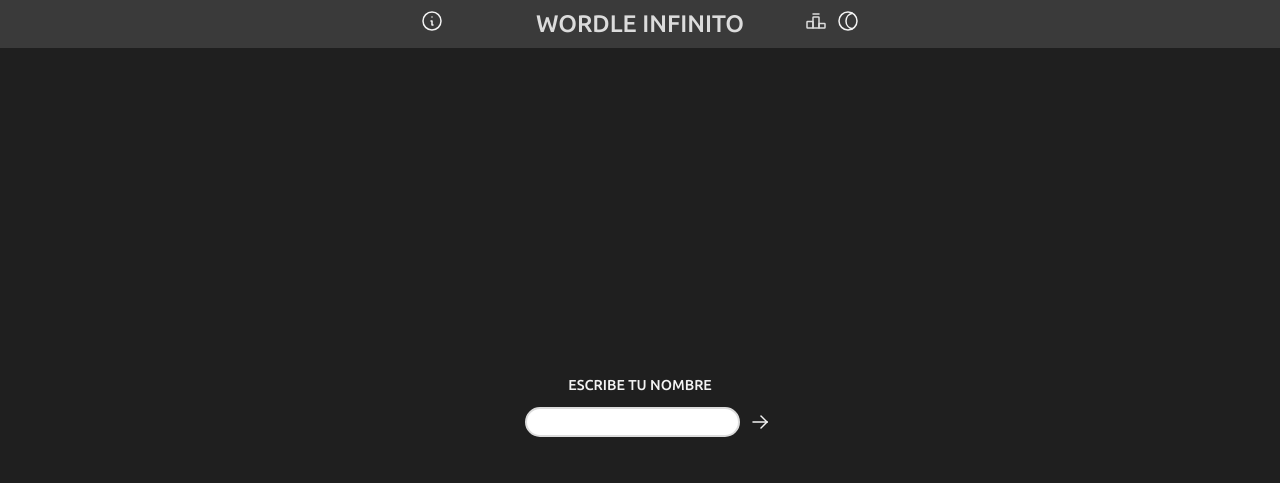
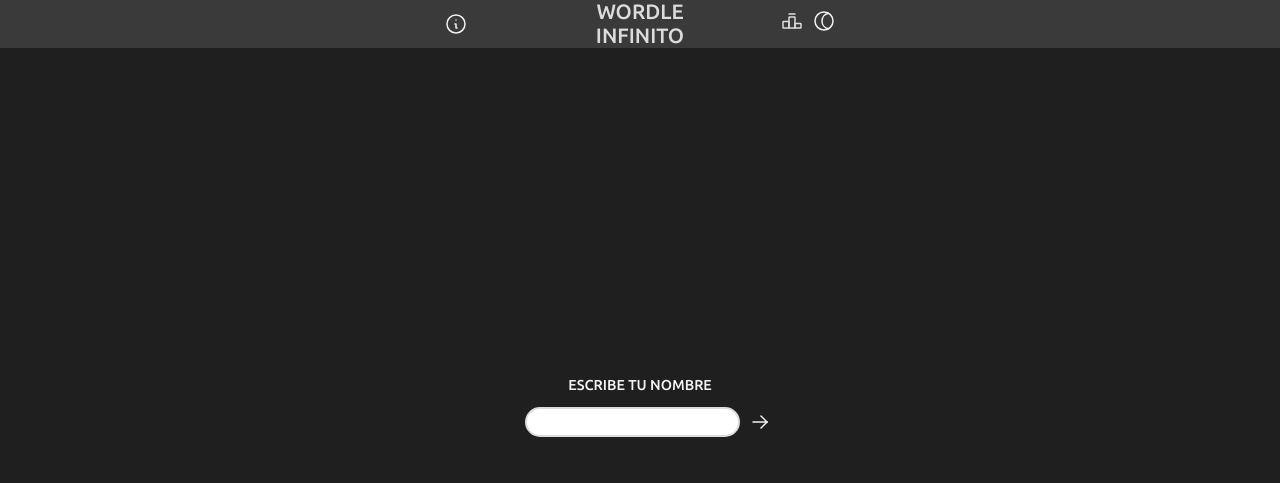
Before and after one commit to diecolgar/infiniteWordle, a plain HTML site: page index.html in a window 1280 px wide. Shown: the top 483 px of the page. Drawn offline with Linux system fonts and the light colour scheme; no server answers.

Commit message:
7 March 2022

```diff
--- a/index.html
+++ b/index.html
@@ -12,7 +12,7 @@
 <body>
     <nav>
         <div class="navcontent">
-            <div class="info iconbutton">
+            <div class="info iconbutton left">
                 <svg xmlns="http://www.w3.org/2000/svg" class="icon" width="44" height="44" viewBox="0 0 24 24" stroke-width="1.5" stroke="#2c3e50" fill="none" stroke-linecap="round" stroke-linejoin="round">
                 <path stroke="none" d="M0 0h24v24H0z" fill="none"/>
                 <circle cx="12" cy="12" r="9" />
@@ -21,6 +21,7 @@
                 </svg>
             </div>
             <div class="title">WORDLE INFINITO</div>
+            <div class="right">
                 <div class="icon-leaderboard iconbutton">
                     <svg width="24px" class="icon" height="24px" viewBox="0 0 24 24" fill="none" xmlns="http://www.w3.org/2000/svg">
                         <path d="M15 19H9V12.5V8.6C9 8.26863 9.26863 8 9.6 8H14.4C14.7314 8 15 8.26863 15 8.6V14.5V19Z" stroke="currentColor" stroke-width="1.5" stroke-linecap="round" stroke-linejoin="round"/>
@@ -35,6 +36,7 @@
                     <path d="M16.418 4.157a8 8 0 0 0 0 15.686" />
                     <circle cx="12" cy="12" r="9" />
                   </svg>
+                </div>
             </div>
         </div>
     </nav>
--- a/styles.css
+++ b/styles.css
@@ -44,12 +44,9 @@
 	z-index: 100;
 }
 
-.info {
-	margin-right: 4vh;
-}
-
 .title {
-	width: 25vw;
+	width: 40vw;
+	font-size: 1.3rem;
 	display: flex;
 	text-align: center;
 	justify-content: center;
@@ -66,9 +63,24 @@
 	display: flex;
 	align-items: center;
 	justify-content: space-between;
-	max-width: 800px;
+	width: 100vw;
+	max-width: 400px;
 	/* margin: 0 20vw; */
 	font-size: 3vh;
+}
+
+.left {
+	display: flex;
+	align-items: center;
+	justify-content: left;
+	width: 30vw;
+}
+
+.right {
+	display: flex;
+	align-items: center;
+	justify-content: right;
+	width: 30vw;
 }
 
 .icon:hover {
```
Lines whose indentation alone changed are shown as unchanged.
